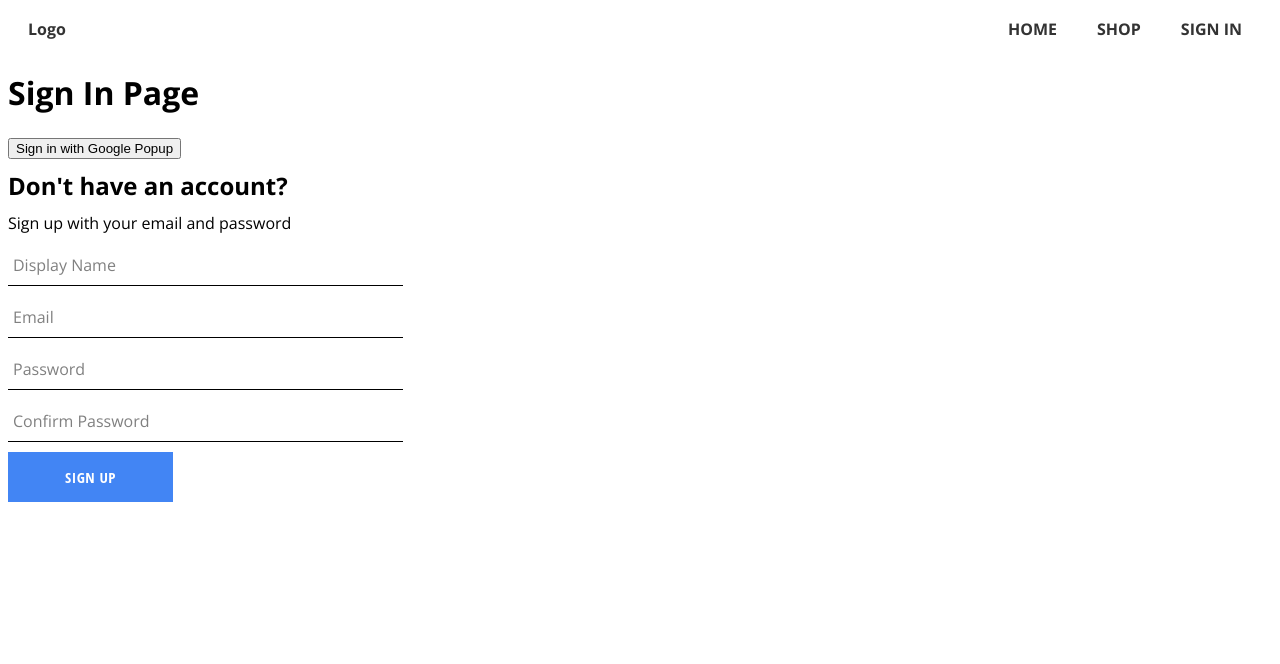
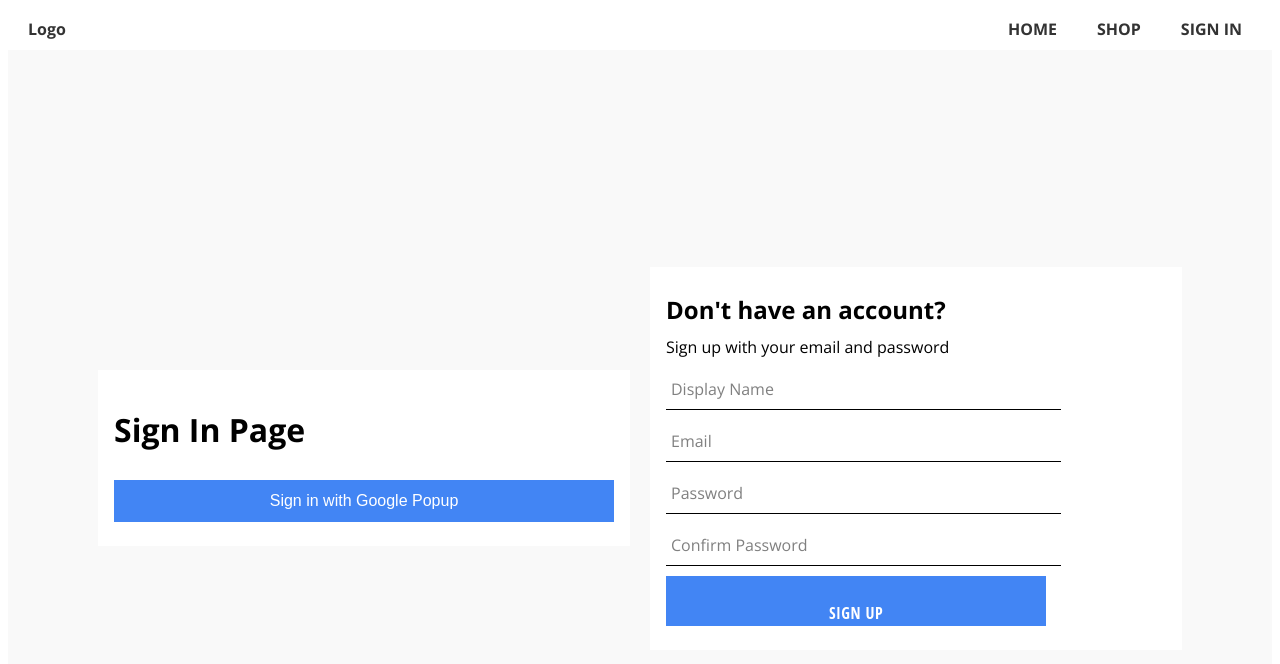
Before and after one commit to marialobillo/react-store, a React (Vite) app: page /signin in a window 1280 px wide. Shown: the top 664 px of the page. Built offline with nearby package versions, Linux system fonts and the light colour scheme; no server answers.

Commit message:
feat: add some style for sign in component

```diff
--- a/src/routes/sign-in/sign-in.component.tsx
+++ b/src/routes/sign-in/sign-in.component.tsx
@@ -3,6 +3,7 @@ import {
   createUserDocumentFromAuth
 } from './../../utils/firebase/firebase.utils'
 import SignUpForm from '../../components/sign-up-form/sign-up-form.component'
+import './sign-in.styles.scss'
 
 const SignIn = () => {
 
@@ -17,10 +18,16 @@ const SignIn = () => {
   }
 
   return (
-    <div>
-      <h1>Sign In Page</h1>
-      <button onClick={logGoogleUser}>Sign in with Google Popup</button>
-      <SignUpForm />
+    <div className="signin-container">
+      <div className="signin-content">
+        <h1>Sign In Page</h1>
+        <button onClick={logGoogleUser} className="signin-button">
+          Sign in with Google Popup
+        </button>
+      </div>
+      <div className="signup-form-wrapper">
+        <SignUpForm />
+      </div>
     </div>
   )
 }
--- a/src/routes/sign-in/sign-in.styles.scss
+++ b/src/routes/sign-in/sign-in.styles.scss
@@ -1,38 +1,107 @@
-// .auth-container {
-//     display: flex;
-//     height: 100vh; // Full screen height
-//     width: 100%;
+/* Container centers the content vertically and horizontally */
+.signin-container {
+    display: flex;
+    justify-content: center;
+    align-items: center;
+    height: 100vh;
+    padding: 8px;
+    background-color: #f9f9f9;
+}
 
-//     .sign-in-section,
-//     .sign-up-form {
-//         flex: 1;
-//         display: flex;
-//         flex-direction: column;
-//         justify-content: center;
-//         align-items: center;
-//         padding: 20px;
-//     }
+/* Content displayed in a row with a slightly larger max width */
+.signin-row {
+    display: flex;
+    gap: 50px;
+    max-width: 950px;
+    width: 100%;
+    justify-content: center;
+}
 
-//     .sign-in-section {
-//         background-color: #f4f4f4; // Light gray for contrast
-//     }
+/* Each box with a balanced width */
+.signin-content,
+.signup-form-wrapper {
+    flex: 1;
+    max-width: 500px;
+    /* Slightly wider to fit the inputs */
+    padding: 16px;
+    // border: 1px solid #ddd;
+    // border-radius: 8px;
+    background-color: #fff;
+    justify-content: center;
+    // box-shadow: 0 2px 8px rgba(0, 0, 0, 0.1);
+    // box-sizing: border-box;
+    /* Ensure padding doesn’t overflow */
+}
 
-//     .sign-up-form {
-//         background-color: white;
-//         box-shadow: 0 2px 10px rgba(0, 0, 0, 0.1);
-//     }
+/* Ensure form inputs fit well */
+.signup-form-wrapper input,
+.signup-form-wrapper button,
+.signin-content button {
+    width: 100%;
+    padding: 12px;
+    margin: 8px 0;
+    font-size: 16px;
+    // border: 1px solid #ccc;
+    // border-radius: 4px;
+    // box-sizing: border-box;
+}
 
-//     button {
-//         padding: 10px 20px;
-//         font-size: 16px;
-//         color: white;
-//         background-color: black;
-//         border: none;
-//         cursor: pointer;
-//         transition: background-color 0.3s ease;
+/* Button styling */
+.signin-button {
+    width: 100%;
+    padding: 12px;
+    font-size: 16px;
+    color: #fff;
+    background-color: #4285f4;
+    border: none;
+    cursor: pointer;
+}
 
-//         &:hover {
-//             background-color: #333;
-//         }
-//     }
-// }
+.signin-button:hover {
+    background-color: #357ae8;
+}
+
+/* Media query for tablets (stack vertically) */
+@media (max-width: 768px) {
+    .signin-row {
+        flex-direction: column;
+        max-width: 90%;
+        gap: 24px;
+    }
+
+    .signin-content,
+    .signup-form-wrapper {
+        max-width: 100%;
+        margin: 8px auto;
+    }
+}
+
+/* Media query for phones */
+@media (max-width: 480px) {
+    h1 {
+        font-size: 20px;
+    }
+
+    .signin-button {
+        font-size: 14px;
+        padding: 10px 14px;
+    }
+
+    .signup-form-wrapper input,
+    .signup-form-wrapper button {
+        font-size: 14px;
+        padding: 10px;
+    }
+}
+
+/* Apply margin to add space manually */
+.signin-content,
+.signup-form-wrapper {
+    margin-right: 20px;
+    /* Space to the right of each div */
+}
+
+/* Remove margin on the last div */
+.signup-form-wrapper {
+    margin-right: 0;
+}
```
